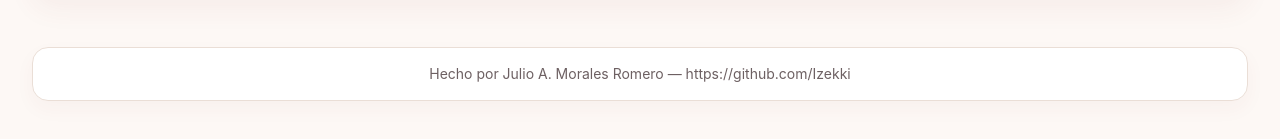
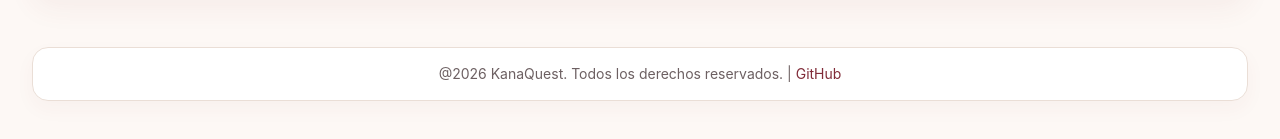
Before and after one commit to Izekki/KanaQuest, a React (Vite) app: page / in a window 1280 px wide. Shown: the part 605-744 px from the top of the page. Built offline with nearby package versions, Linux system fonts and the light colour scheme; no server answers.

Commit message:
feat: update footer to include copyright notice and GitHub link

```diff
--- a/src/pages/Home/HomePage.jsx
+++ b/src/pages/Home/HomePage.jsx
@@ -29,7 +29,7 @@ export default function HomePage() {
       </section>
 
       <footer className="mt-6 rounded-[1rem] border border-[#eaded6] bg-white p-4 text-center text-sm text-[rgb(var(--color-neutral))]/70 shadow-[0_8px_20px_rgba(128,43,56,0.04)]">
-        Hecho por Julio A. Morales Romero — https://github.com/Izekki
+        @2026 KanaQuest. Todos los derechos reservados. | <a href="https://github.com/Izekki/KanaQuest" className="text-[rgb(var(--color-accent))] hover:underline">GitHub</a>
       </footer>
     </div>
   );
```
